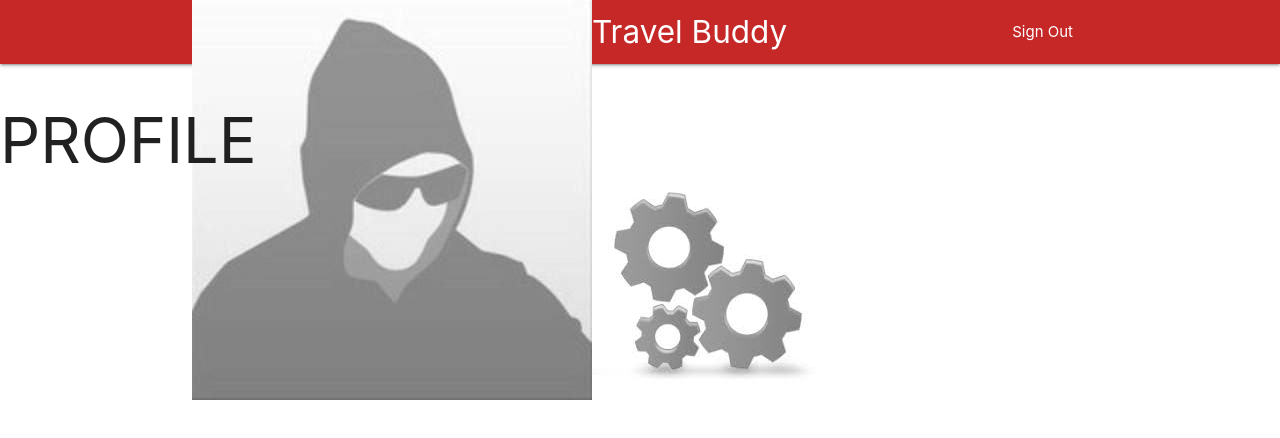
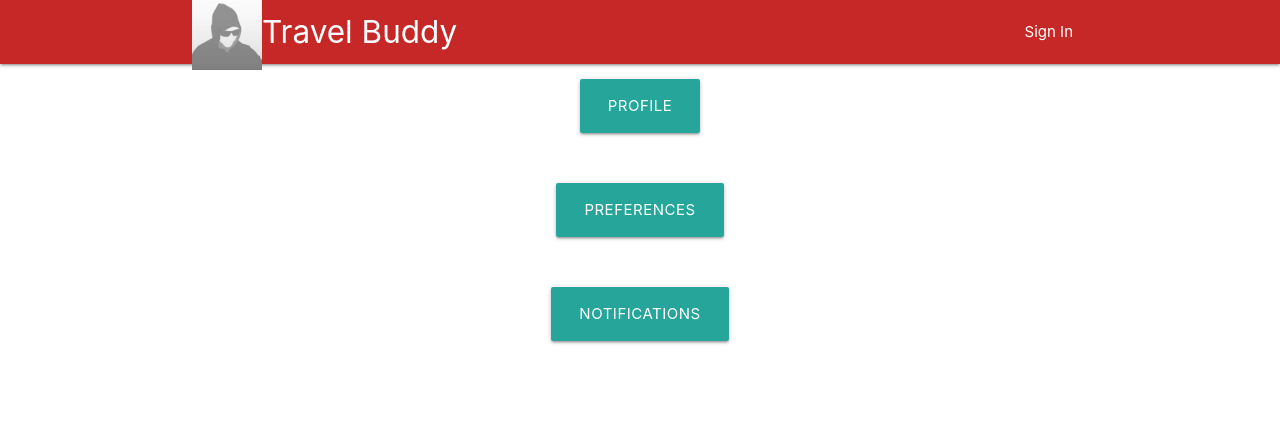
Before and after one commit to hoanphungt/TravelBuddy, a React (Create React App) app: page /profile in a window 1280 px wide. Shown: the top 438 px of the page. Built offline with nearby package versions, Linux system fonts and the light colour scheme.

Commit message:
david all working

```diff
--- a/src/components/LogIn.js
+++ b/src/components/LogIn.js
@@ -1,6 +1,5 @@
 import React, { Component } from 'react';
 import { NavLink } from 'react-router-dom'
-import store from '../store'
 import { connect } from 'react-redux'
 
 class LogIn extends Component {
@@ -12,27 +11,31 @@ state = {results : []}
 
   }
 
- selectCorrectUser =() => {
+ selectCorrectUser =(event) => {
   const result = this.props.travelers.filter( a => a.id == this.state.id)
 this.setState ({  results : result})
-
-if (result.length<1) { alert('invalid username') }
-this.signingIn(this.state.id)
+if (result[0]===undefined) {
+  alert('invalid username')
+  event.preventDefault()
+}
+else {this.signingIn(result[0])}
 }
 
-signingIn = (theID) => {
+/*signingIn = (theID) => {
   store.dispatch({
     type: 'SIGN_IN',
     payload: this.props.travelers[theID-1]
   })
+}*/
+
+signingIn = (theID) => {
+  this.props.dispatch({
+    type: 'SIGN_IN',
+    payload: theID
+  })
 }
 
-  /*handleClick =(event) => {
-    if (this.state.results < 1) {
-      event.preventDefault()}
-      console.log(this.state.results)
 
-  }*/
   render () {
     return (
       <div>
@@ -45,20 +48,15 @@ signingIn = (theID) => {
         Password  :
         <input type="text" name="name" onChange={this.password} />
       </label>
-
       </form>
-
-      <NavLink to='/newTravel' className="white-text" >{/*onClick={this.handleClick}*/}
-
-      <button className="waves-effect waves-light btn-large"  onClick={this.selectCorrectUser}  >Sign In!</button>
+      <NavLink to='/newTravel' className="white-text" onClick={this.selectCorrectUser} >
+      <button className="waves-effect waves-light btn-large"
+       >Sign In!</button>
       </NavLink>
 
-      {console.log(this.state.results)}
-      {console.log(this.state.id)}
 
 
       <div>
-
        <NavLink to='/register' className="white-text" >
       <button className="waves-effect waves-light btn-large"  >No account ? Register</button>
       </NavLink>
--- a/src/components/Navbar.js
+++ b/src/components/Navbar.js
@@ -4,22 +4,40 @@ import store from '../store'
 
 const Navbar = (props) => {
 
+
   const string = store.getState()[1].photo
   const signedUp = store.getState()[1]
-  const  userName = store.getState()[1].firstName
-//
+  const userName = store.getState()[1].firstName
+  const id = store.getState()[1].id
+
+  //
+  console.log('signedUp')
+  console.log(userName)
+
 
   return (
     <nav className="nav-wrapper red darken-3">
       <div className="container">
-      {string ?<img  src={require(`${string}`)} alt='avatar'></img> : <img  src={require(`./images/no_avatar.jpg`)} alt='avatar'></img>}
+
+        {string ? <img src={require(`${string}`)} alt='avatar' height="70px" length="70px">
+        </img> : <img height="70px" length="70px" src={require(`./images/no_avatar.jpg`)}
+          alt='avatar'></img>}
+
         <a className="brand-logo">Travel Buddy</a>
+
         <ul className="right">
-        <li>{signedUp ? <h4>{userName}</h4>  : <h4> Sign Up </h4>}</li>
 
-          <li><NavLink to="/signout">Sign Out</NavLink></li>
+          <li>{ id  ? <h4>{userName}</h4> :
+            <NavLink to="/">Sign In</NavLink>}</li>
+
+          {id  ?   <li><NavLink to="/signout">Sign Out</NavLink></li> : console.log('') }
+
         </ul>
-  {signedUp ? <NavLink to="/profile"><img  src={require(`./images/setting.jpeg`)} alt='avatar'></img></NavLink> :  <h4> Sign Up </h4> }
+
+        {id  ? <NavLink to="/profile"><img
+          src={require(`./images/setting.jpeg`)} alt='avatar' height="70px" length="70px">
+        </img></NavLink> :
+         console.log('')}
 
       </div>
     </nav>
@@ -27,5 +45,4 @@ const Navbar = (props) => {
 }
 
 
-
-export default  withRouter(Navbar)
+export default withRouter(Navbar)
--- a/src/components/Profile.js
+++ b/src/components/Profile.js
@@ -6,11 +6,45 @@ import { connect } from 'react-redux'
 
 class Profile extends Component {
 
+  defineLocation = (dest) => {
+    this.setState({
+      location : dest.target.value
+    })
+  }
+  defineArrivalDate = (dateStartInput) => {
+    this.setState({
+      ArrivalDate : dateStartInput.target.value
+    })
+  }
+  defineDepartureDate = (dateEndInput) => {
+    this.setState({
+      departureDate : dateEndInput.target.value
+    })
+  }
+  render (){
+      return (
+        <div className="container">
+          <form className="center">
+            <div className="row">
+              <div className="input-field col s6 offset-s3">
+              <button className="waves-effect waves-light btn-large" > PROFILE</button>
+              </div>
+            </div>
+            <div className="row">
+              <div className="input-field col s6 offset-s3">
+              <button className="waves-effect waves-light btn-large" > PREFERENCES</button>
+              </div>
+            </div>
+            <div className="row">
+              <div className="input-field col s6 offset-s3">
+              <button className="waves-effect waves-light btn-large" > NOTIFICATIONS</button>
 
-  render (){
-    return (
-      <h1> PROFILE </h1>
-    )
+              </div>
+            </div>
+          </form>
+          <div className='container'>
+          </div>
+        </div>    )
   }
 }
 
--- a/src/components/Register.js
+++ b/src/components/Register.js
@@ -45,7 +45,7 @@ class Register extends Component {
 
       </form>
 
-      <NavLink to='/home' className="white-text" >
+      <NavLink to='/' className="white-text" >
       <button className="waves-effect waves-light btn-large"  onClick={this.clicking} >Sign Up</button>
       </NavLink>
       </>
```
Also changed, not shown: src/index.css (line endings or trailing spaces).
